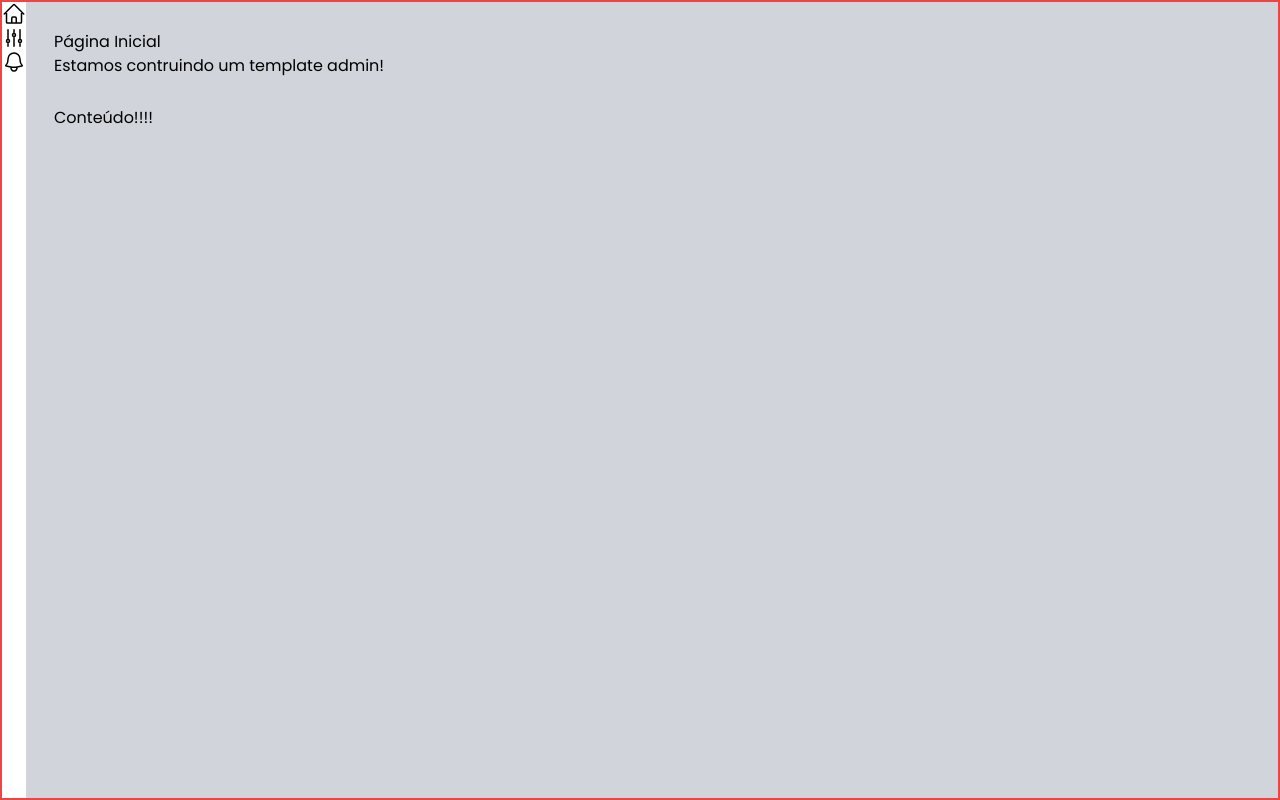
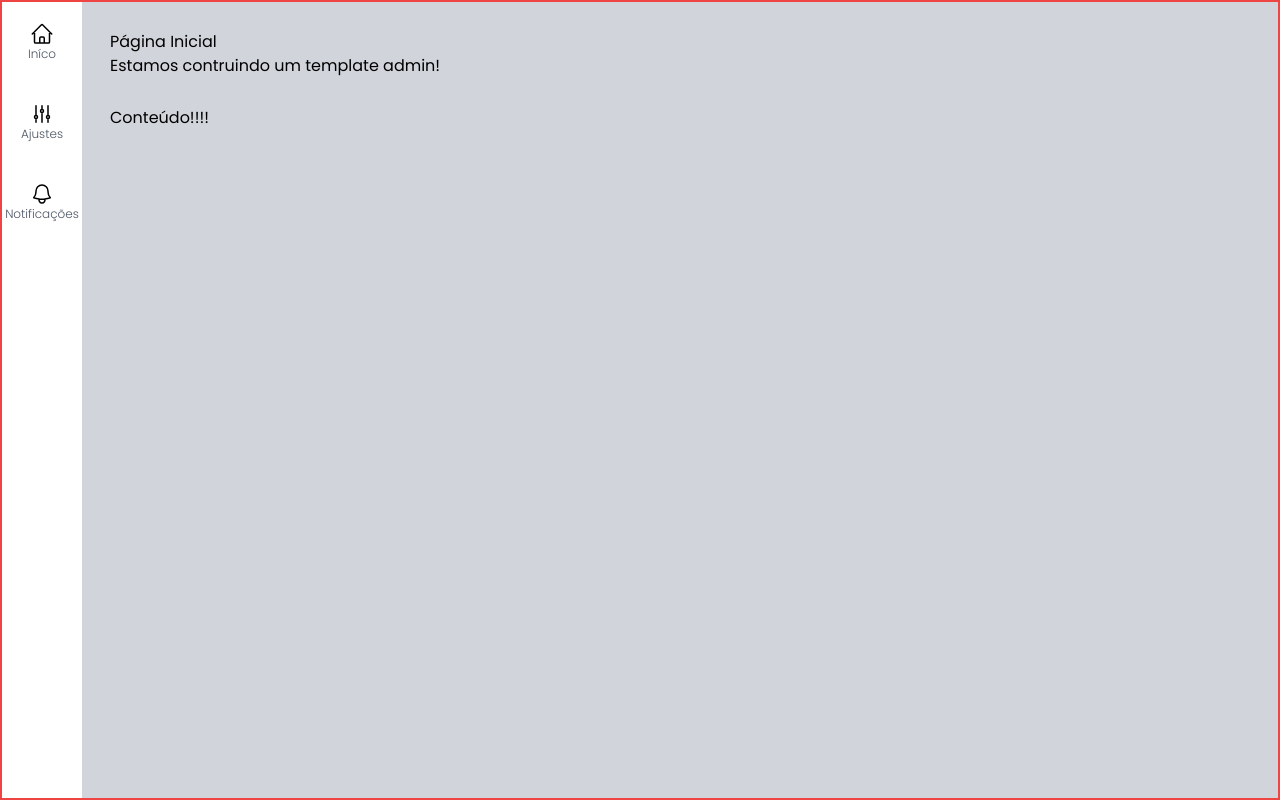
Before and after one commit to IagoMesquita/admin-template, a Next.js app: page / in a window 1280 px wide. Built offline with nearby package versions, Linux system fonts and the light colour scheme.

Commit message:
feat: style ItemMenu

```diff
--- a/src/components/template/ItemMenu.tsx
+++ b/src/components/template/ItemMenu.tsx
@@ -1,12 +1,22 @@
+import Link from "next/link"
+
 interface ItemMenuProps {
   url: string
   text: string
   icon: any
 }
-export default function ItemMenu(props: ItemMenuProps){
+export default function ItemMenu(props: ItemMenuProps) {
   return (
-    <li>
-      {props.icon}
+    <li className={` hover:bg-gray-100`}>
+      <Link href={props.url} className={`
+        flex flex-col justify-center items-center
+        h-20 w-20
+      `}>
+          {props.icon}
+          <span className={` text-xs font-light text-gray-600`}>
+            {props.text}
+          </span>
+      </Link>
     </li>
   )
 }
```
